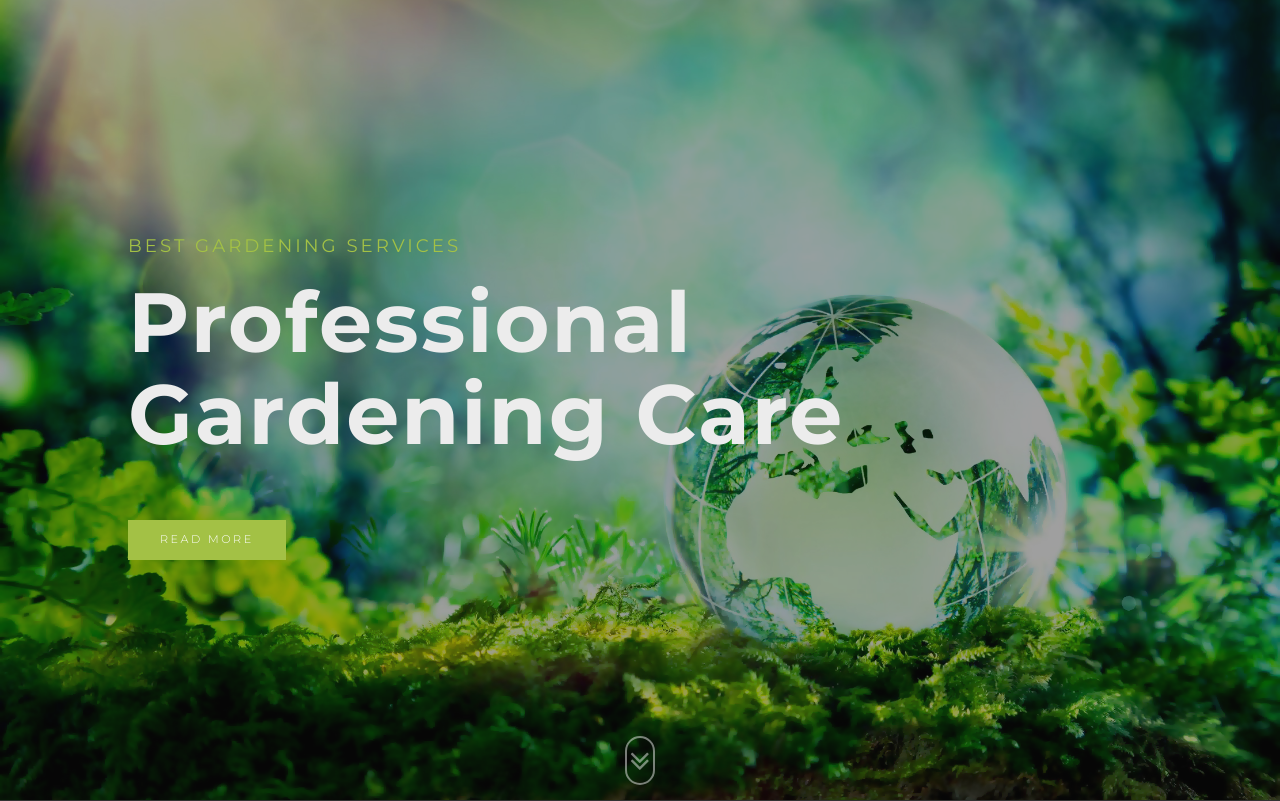
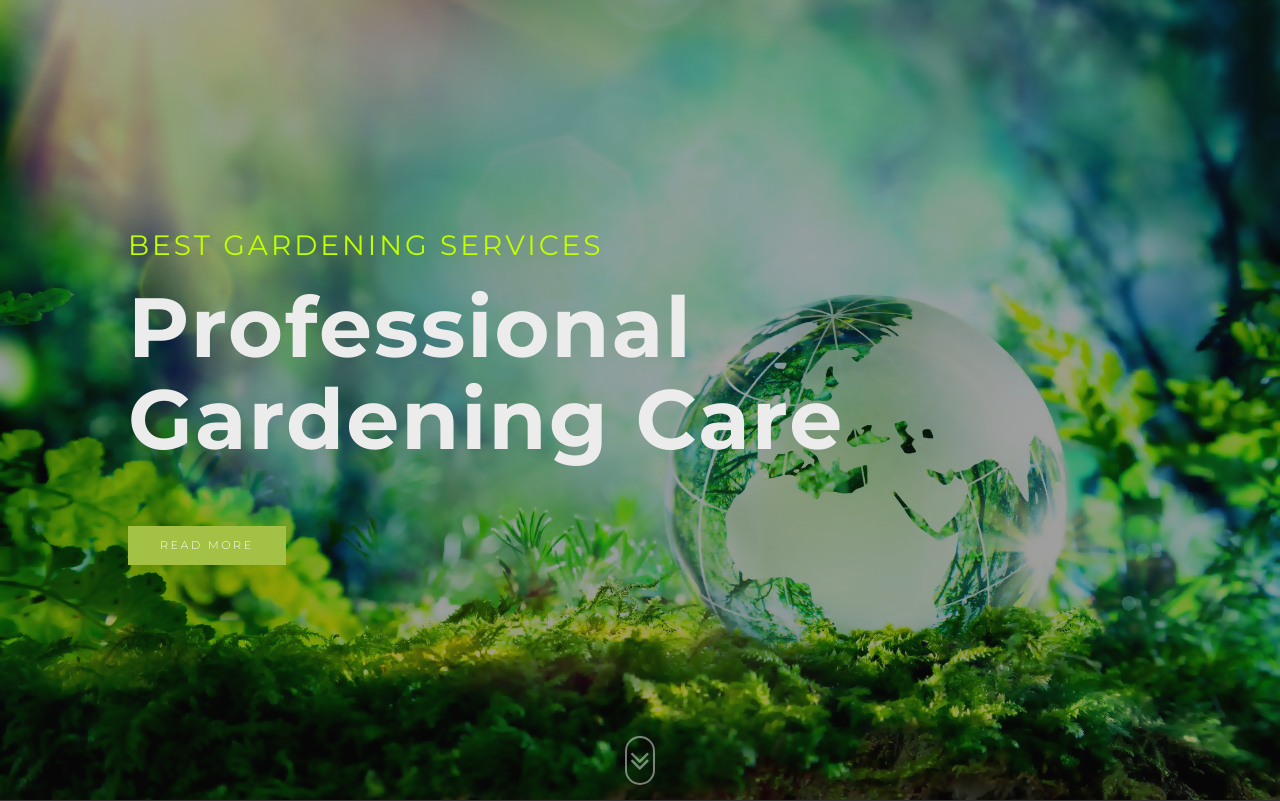
Before and after one commit to svsrus/green-planet, a Django app: page / in a window 1280 px wide. Shown: the top 801 px of the page. Run offline with Django 3.2, Linux system fonts and the light colour scheme.

Commit message:
Changed font style of a main header

```diff
--- a/apps/green_planet_frontend/static/css/style.css
+++ b/apps/green_planet_frontend/static/css/style.css
@@ -107,7 +107,7 @@ header .main-header{position: relative;height: 100vh;width: 100%;background: url
 .main-header .hero-content-wrapper{display: table;position: absolute;top: 0;left: 0;width: 100%;height: 100%;padding-left: 10%;transition: opacity 1s ease 0s, transform 1s ease 0s;opacity: 1;}
 .main-header .hero-content-wrapper .hero-content{display: table-cell;width: 100%;height: 100%;vertical-align: middle;}
 .main-header .hero-lead{font-size: 6em;font-weight: 700;letter-spacing: 2px;color: #ececec;margin-bottom: 50px;}
-.main-header .h-alt{margin-bottom: 20px;color: #A3C145;font-weight: 400;font-size: 1.3em;letter-spacing: 3px;text-transform: uppercase}
+.main-header .h-alt{margin-bottom: 20px;color: #c1ff00;font-weight: 400;font-size: 2em;letter-spacing: 3px;text-transform: uppercase}
 .main-header .button-skin{background: #A3C145;border:2px solid #A3C145;}
 .main-header .button-skin:hover{background: transparent;color: #fff;border:2px solid #fff;}
 .main-header .hero-content-wrapper.remove {-moz-transform: translateY(3rem);-webkit-transform: translateY(3rem);-ms-transform: translateY(3rem);transform: translateY(3rem);-moz-transition: all 0.5s ease-in-out;-webkit-transition: all 0.5s ease-in-out;-ms-transition: all 0.5s ease-in-out;transition: all 0.5s ease-in-out;opacity: 0;visibility: hidden;}
```
